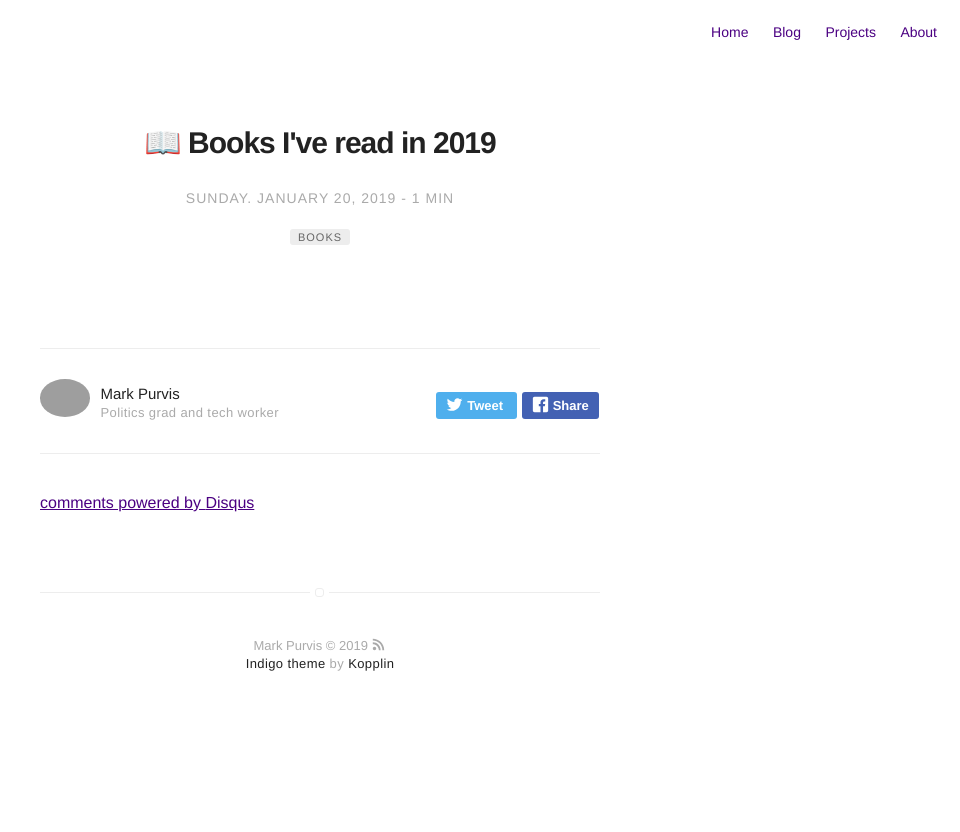
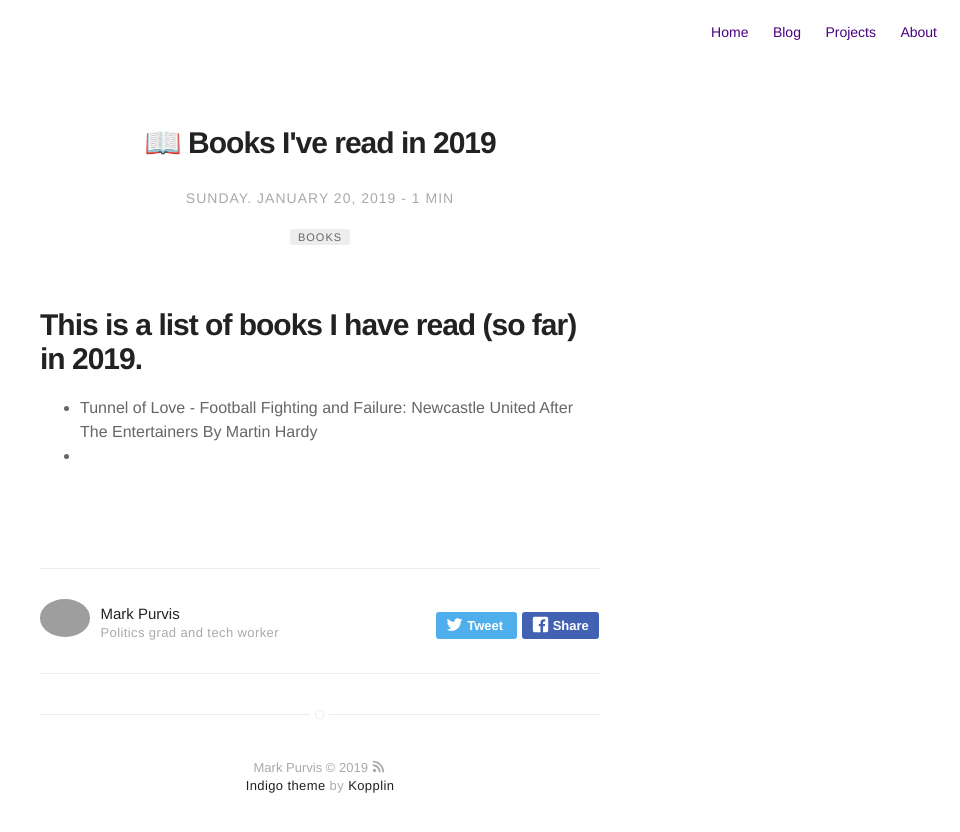
Before and after one commit to markprvs/markprvs.github.io, a Jekyll site: the page built from _posts/2019-01-20-books-read-in-2019.markdown, in a window 1280 px wide. Shown: the top 832 px of the page, without its empty margins (320-1280 px from the left). Built offline with Jekyll 4.4.1, drawn with Linux system fonts in a browser that asks for light colours; emoji names are drawn with the system emoji font; comment, search, counter and statistics services are not loaded.

Commit message:
update books

```diff
--- a/_config.yml
+++ b/_config.yml
@@ -31,7 +31,7 @@ permalink: /:title/
 # if you don't want comments in your posts, leave categories empty
 disqus:
   shortname: mydisqus # enter this from your disqus account
-  categories: [blog, project] # only show disqus for posts that have these categories
+  categories: [] # only show disqus for posts that have these categories
 
 # if you don't have any of social below, comment the line
 # facebook: myfacebook
--- a/_posts/2019-01-20-books-read-in-2019.markdown
+++ b/_posts/2019-01-20-books-read-in-2019.markdown
@@ -12,3 +12,11 @@ category: project
 author: markpurvis
 externalLink: false
 ---
+
+<h1> This is a list of books I have read (so far) in 2019. </h1>
+
+<ul class="book-list">
+	<li>Tunnel of Love - Football Fighting and Failure: Newcastle United After The Entertainers By Martin Hardy</li>
+	<li> </li>
+
+	</ul>
```
